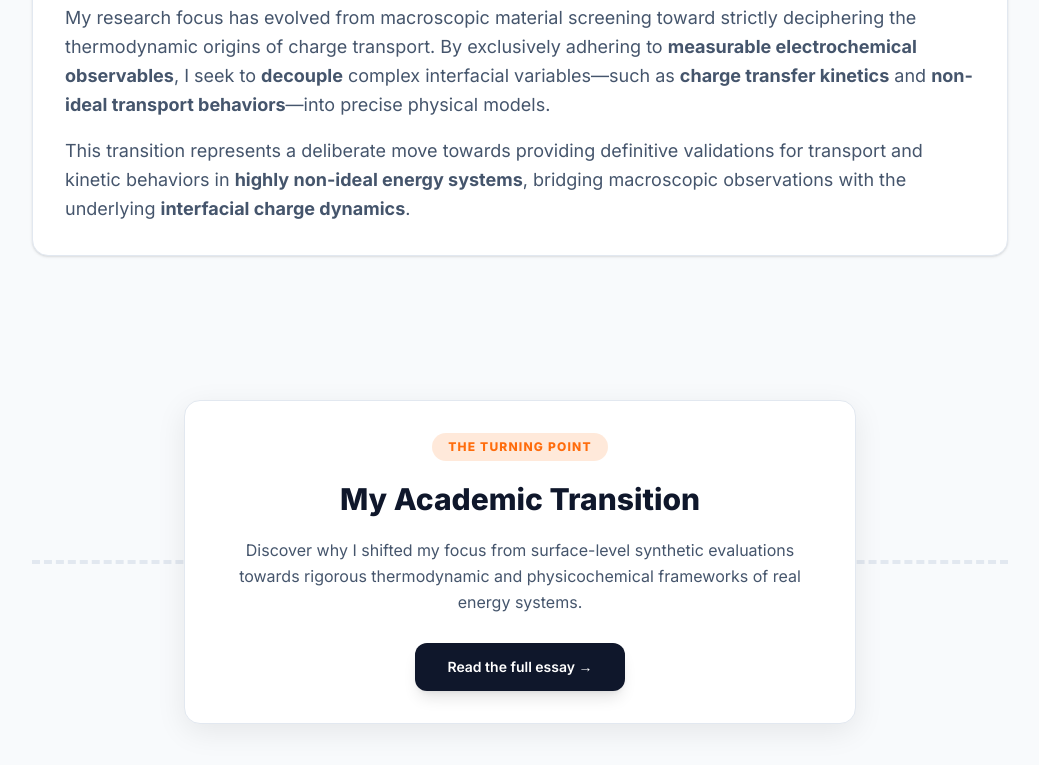
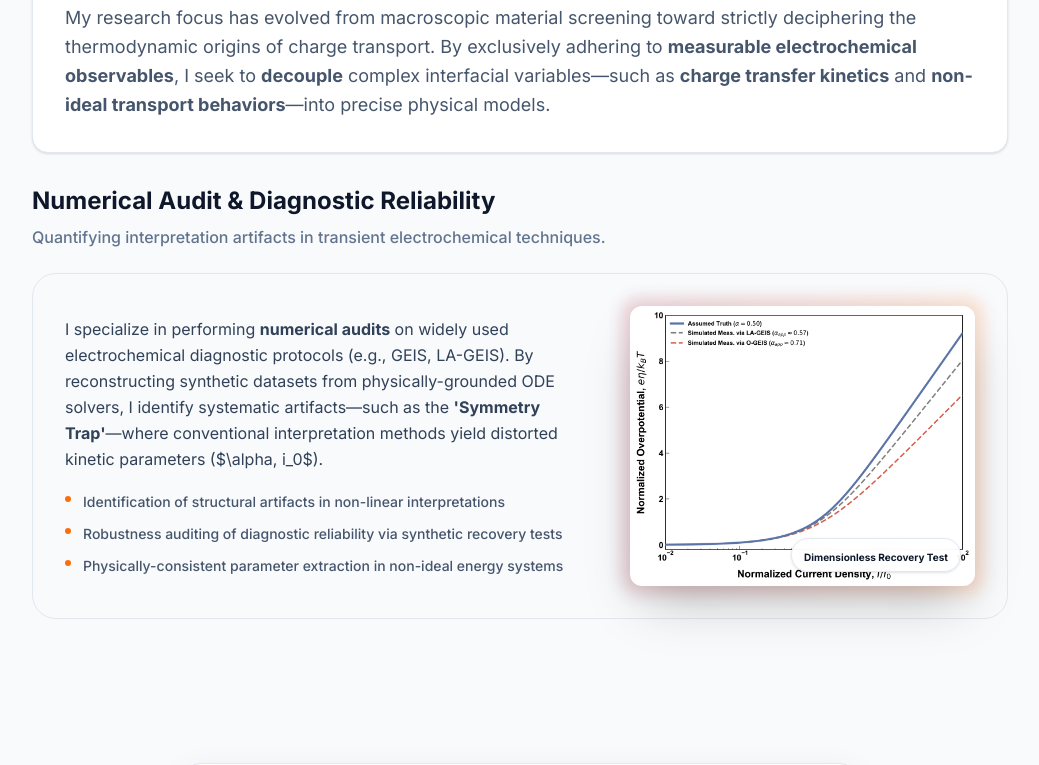
Before and after one commit to SeokminShin/portfolio, a Next.js app: page /portfolio/research in a window 1280 px wide. Shown: the part 660-1425 px from the top of the page, without its empty margins (120-1159 px from the left). Built offline with nearby package versions, Linux system fonts and the light colour scheme.

Commit message:
Add Numerical Audit section and normalized Tafel plot to Research page

```diff
--- a/src/app/research/page.tsx
+++ b/src/app/research/page.tsx
@@ -35,9 +35,47 @@ export default function Research() {
                 <p>
                   My research focus has evolved from macroscopic material screening toward strictly deciphering the thermodynamic origins of charge transport. By exclusively adhering to <strong>measurable electrochemical observables</strong>, I seek to <strong>decouple</strong> complex interfacial variables—such as <strong>charge transfer kinetics</strong> and <strong>non-ideal transport behaviors</strong>—into precise physical models.
                 </p>
-                <p>
-                  This transition represents a deliberate move towards providing definitive validations for transport and kinetic behaviors in <strong>highly non-ideal energy systems</strong>, bridging macroscopic observations with the underlying <strong>interfacial charge dynamics</strong>.
+              </div>
+            </div>
+          </section>
+
+          {/* NEW SECTION: Numerical Audit */}
+          <section className="flex flex-col gap-6">
+            <div className="flex flex-col gap-2">
+              <h3 className="text-2xl font-bold text-slate-900">Numerical Audit & Diagnostic Reliability</h3>
+              <p className="text-slate-500 font-medium">Quantifying interpretation artifacts in transient electrochemical techniques.</p>
+            </div>
+
+            <div className="grid lg:grid-cols-5 gap-8 items-center bg-slate-50 rounded-3xl p-8 border border-slate-200">
+              <div className="lg:col-span-3 flex flex-col gap-5">
+                <p className="text-slate-700 leading-relaxed">
+                  I specialize in performing <strong>numerical audits</strong> on widely used electrochemical diagnostic protocols (e.g., GEIS, LA-GEIS). By reconstructing synthetic datasets from physically-grounded ODE solvers, I identify systematic artifacts—such as the <strong>'Symmetry Trap'</strong>—where conventional interpretation methods yield distorted kinetic parameters ($\alpha, i_0$).
                 </p>
+                <ul className="flex flex-col gap-3">
+                  {[
+                    "Identification of structural artifacts in non-linear interpretations",
+                    "Robustness auditing of diagnostic reliability via synthetic recovery tests",
+                    "Physically-consistent parameter extraction in non-ideal energy systems"
+                  ].map((bullet, idx) => (
+                    <li key={idx} className="flex items-start gap-3 text-sm text-slate-600 font-medium">
+                      <span className="mt-1 w-1.5 h-1.5 rounded-full bg-[#FF6C0C] shrink-0" />
+                      {bullet}
+                    </li>
+                  ))}
+                </ul>
+              </div>
+              <div className="lg:col-span-2 relative group mt-4 lg:mt-0">
+                <div className="absolute -inset-2 bg-gradient-to-r from-[#A31F34] to-[#FF6C0C] rounded-2xl blur opacity-20 group-hover:opacity-40 transition duration-1000"></div>
+                <div className="relative rounded-xl overflow-hidden border-2 border-white shadow-2xl bg-white">
+                  <img
+                    src="/portfolio/audit_tafel.png"
+                    alt="Numerical Audit of Tafel Slope"
+                    className="w-full h-auto transform transition duration-500 group-hover:scale-105"
+                  />
+                  <div className="absolute bottom-3 right-3 bg-white/90 backdrop-blur-md px-3 py-1 rounded-full border border-slate-200 shadow-sm">
+                    <span className="text-[10px] font-bold text-slate-900">Dimensionless Recovery Test</span>
+                  </div>
+                </div>
               </div>
             </div>
           </section>
```
Also changed, not shown: public/audit_tafel.png (added).
